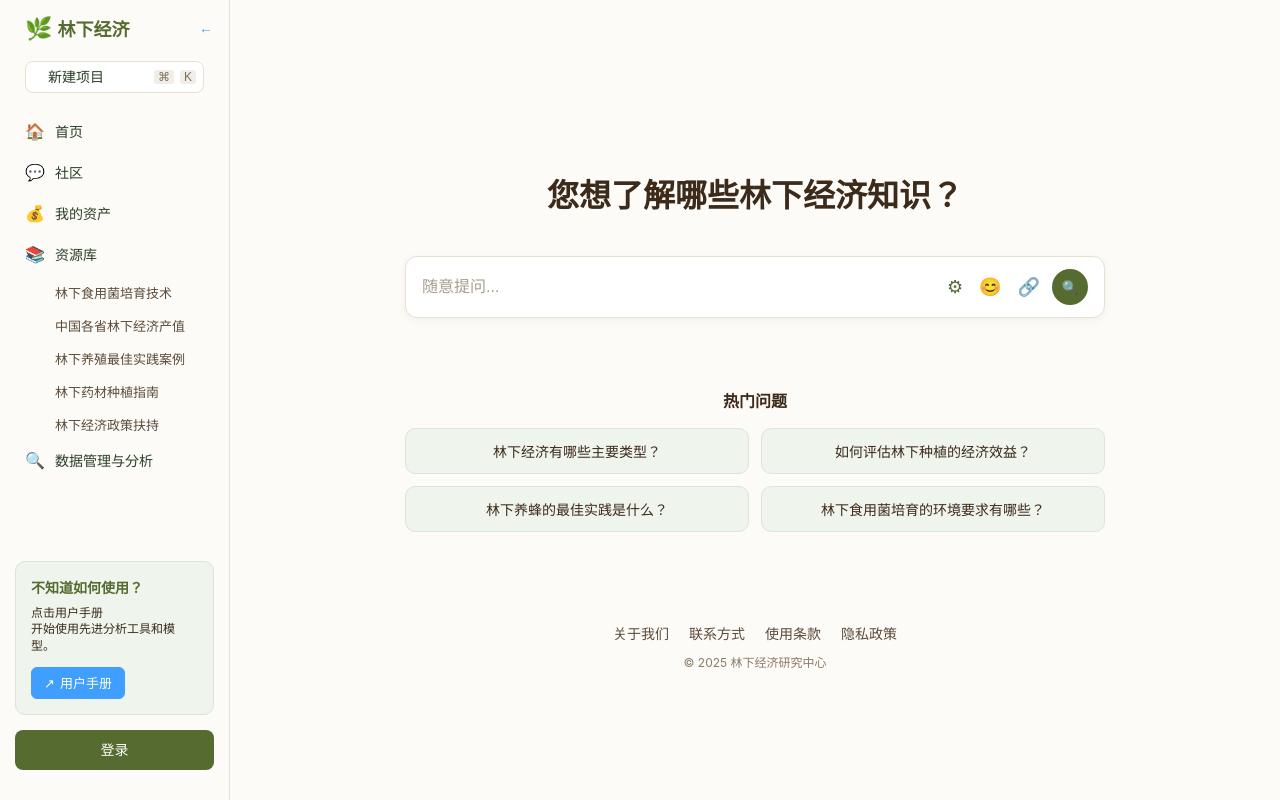
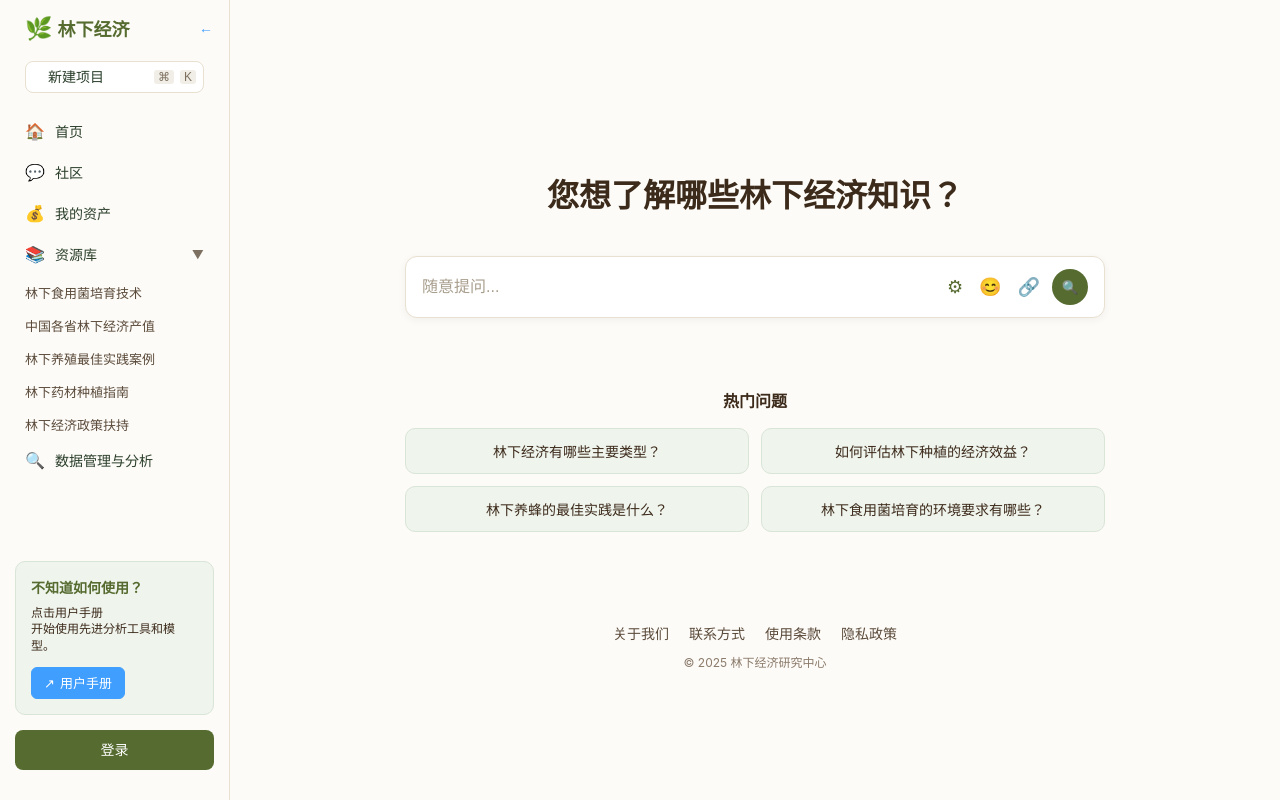
Before and after one commit to xiaomozhongmogu/Forest-Economy, a Vue app: page / in a window 1280 px wide. Built offline with nearby package versions, Linux system fonts and the light colour scheme.

Commit message:
feat(sideBar): 添加资源库子菜单的展开/收起功能
为资源库菜单添加展开和收起功能，提升用户体验。通过点击资源库菜单项或旁边的展开图标，可以切换子菜单的显示状态，并添加了过渡效果使切换更加平滑。

```diff
--- a/src/components/sideBar.vue
+++ b/src/components/sideBar.vue
@@ -37,17 +37,25 @@
         <div class="nav-icon">💰</div>
         <div class="nav-text">我的资产</div>
       </div>
-      <div class="nav-item">
+      <div class="nav-item" @click="toggleResourceMenu">
         <div class="nav-icon">📚</div>
-        <div class="nav-text">资源库</div>
+        <div class="nav-text" >资源库</div>
+        <div class="expand-icon" >
+          {{ isResourceMenuOpen ? '▼' : '▶' }}
+        </div>
       </div>
       <!-- 项目库子菜单 -->
-      <div class="sub-menu">
-        <div class="sub-item">林下食用菌培育技术</div>
-        <div class="sub-item">中国各省林下经济产值</div>
-        <div class="sub-item">林下养殖最佳实践案例</div>
-        <div class="sub-item">林下药材种植指南</div>
-        <div class="sub-item">林下经济政策扶持</div>
+      <div class="sub-menu" v-show="isResourceMenuOpen" :style="{ maxHeight: isResourceMenuOpen ? '200px' : '0' }">
+        <!-- 添加过渡效果 -->
+        <transition name="sub-menu-transition">
+          <div v-if="isResourceMenuOpen">
+            <div class="sub-item">林下食用菌培育技术</div>
+            <div class="sub-item">中国各省林下经济产值</div>
+            <div class="sub-item">林下养殖最佳实践案例</div>
+            <div class="sub-item">林下药材种植指南</div>
+            <div class="sub-item">林下经济政策扶持</div>
+          </div>
+        </transition>
       </div>
       <div class="nav-item">
         <div class="nav-icon">🔍</div>
@@ -99,13 +107,23 @@ export default {
   data() {
     return {
       isMinimized: false,
-      newProject: ''
+      newProject: '',
+      isResourceMenuOpen: true
     }
   },
   methods: {
-    toggleMinimize() {
+    toggleMinimize() {//切换侧边栏的显示状态
       this.isMinimized = !this.isMinimized
       this.$emit('toggle-sidebar', this.isMinimized)
+    },
+    toggleResourceMenu() {//切换资源库的显示状态
+      this.isResourceMenuOpen = !this.isResourceMenuOpen
+      const subMenu = this.$el.querySelector('.sub-menu')
+      if (this.isResourceMenuOpen) {
+        subMenu.classList.add('open')
+      } else {
+        subMenu.classList.remove('open')
+      }
     }
   }
 }
@@ -254,6 +272,7 @@ export default {
   cursor: pointer;
   margin-bottom: 5px;
   color: #2B3F2B; /* 暗绿色文字 */
+  position: relative;
 }
 
 .nav-item:hover {
@@ -272,9 +291,36 @@ export default {
   font-size: 14px;
 }
 
+.expand-icon {
+  position: absolute;
+  right: 10px;
+  font-size: 12px;
+  color: #7D7060;
+  cursor: pointer;
+}
+
+.expand-icon:hover {
+  color: #556B2F;
+}
+
 .sub-menu {
-  margin-left: 30px;
-  margin-top: 5px;
+  max-height: 0; /* 初始状态为0 */
+  overflow: hidden; /* 隐藏溢出内容 */
+  transition: max-height 0.3s ease; /* 添加过渡效果 */
+  .sub-menu-transition-enter-active,
+  .sub-menu-transition-leave-active {
+    transition: all 0.3s ease;
+  }
+  .sub-menu-transition-enter-from,
+  .sub-menu-transition-leave-to {
+    max-height: 0;
+    opacity: 0;
+  }
+  .sub-menu-transition-enter-to,
+  .sub-menu-transition-leave-from {
+    max-height: 200px;
+    opacity: 1;
+  }
 }
 
 .sub-item {
```
